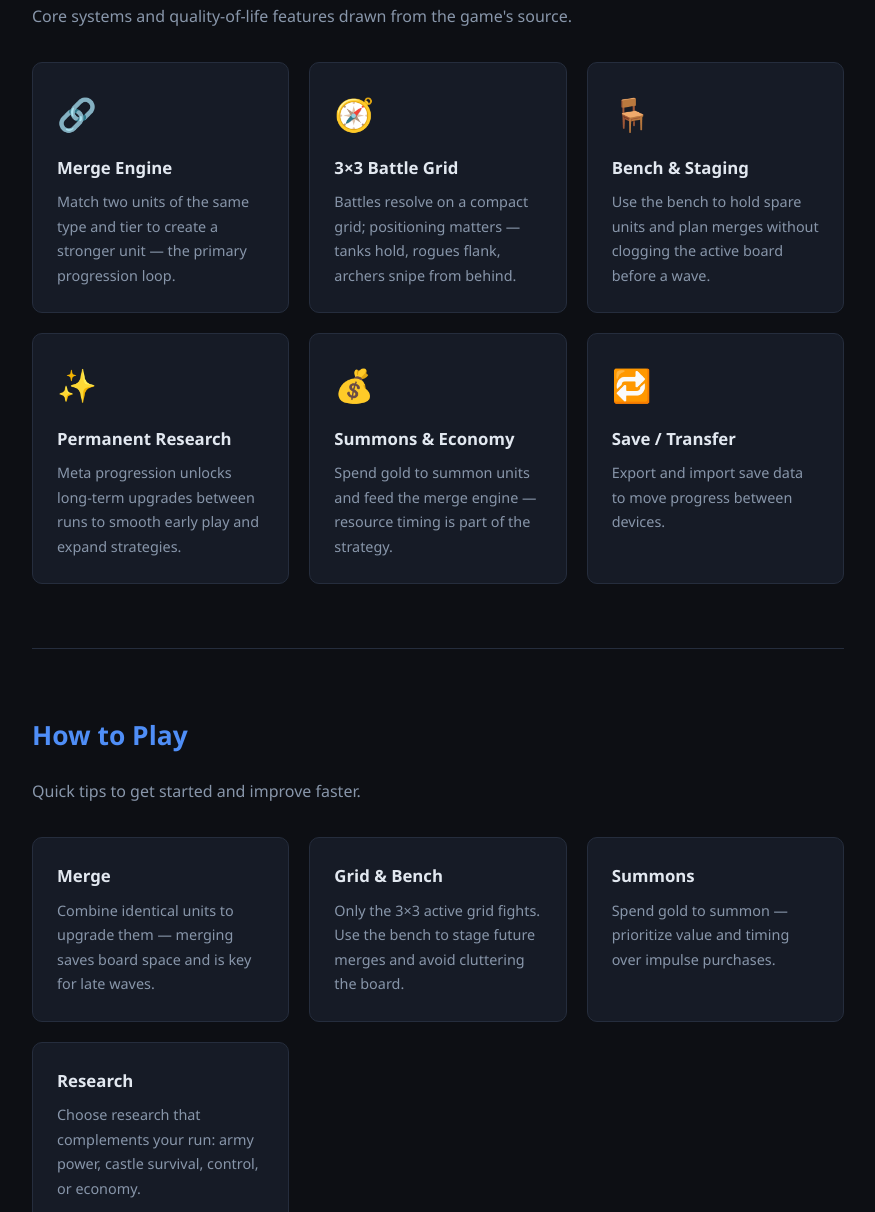
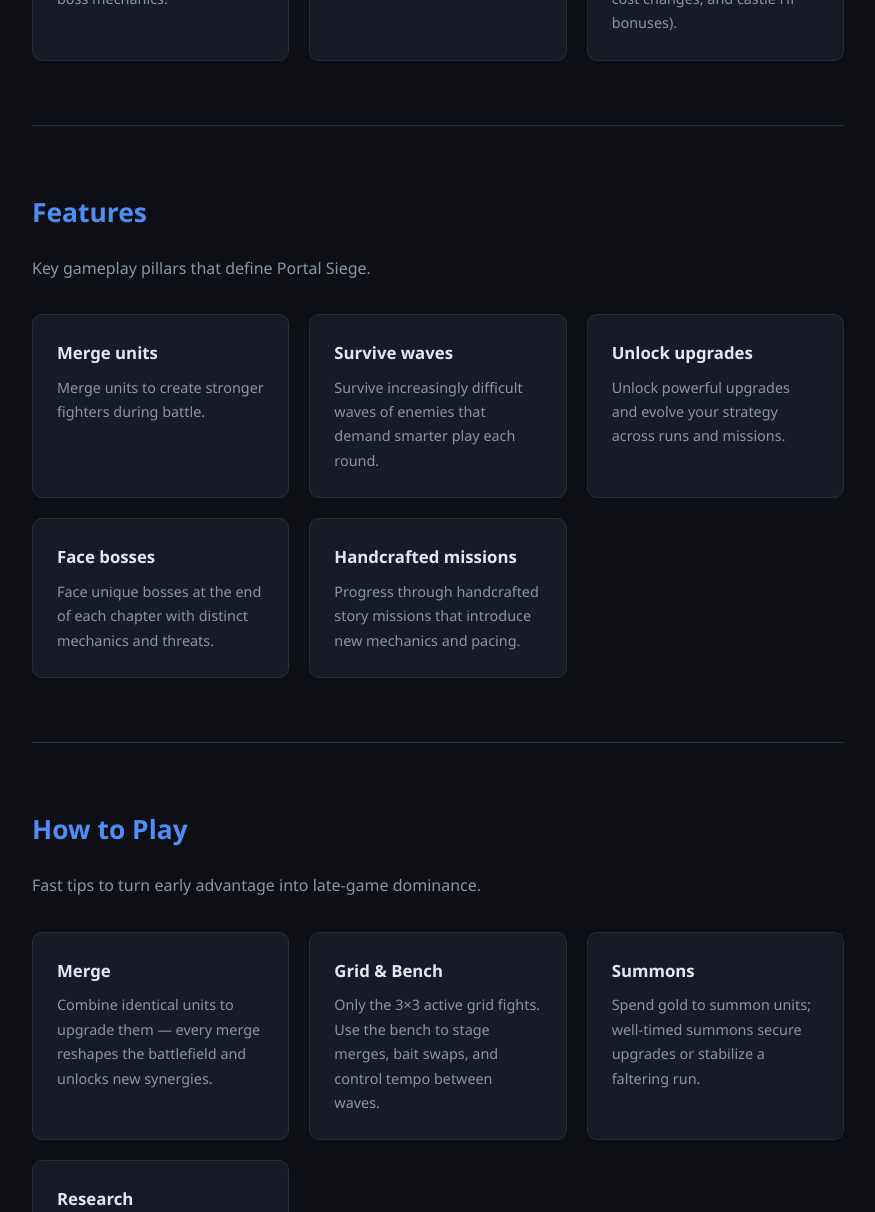
Before and after one commit to pedro7161/portal-siege-website, a plain HTML site: page index.html in a window 1280 px wide. Shown: the part 1588-2800 px from the top of the page, without its empty margins (202-1077 px from the left). Drawn offline with Linux system fonts and the light colour scheme.

Commit message:
Website: refine copy — headline, features, progression, status

```diff
--- a/index.html
+++ b/index.html
@@ -221,10 +221,8 @@
   <!-- Hero -->
   <header>
     <div class="container">
-      <h1>Portal Siege</h1>
-      <p>Portal Siege (formerly "MergeAutobattler") is a mobile-first autobattler where you merge units,
-        build an army, and survive escalating waves of enemies. The game is built with Angular and Pixi.js
-        and is available as a web build and an Android app (packaged with Capacitor).</p>
+      <h1>Merge, upgrade, and command your army to survive relentless waves of enemies.</h1>
+      <p>Portal Siege is a fast-paced autobattler where every decision matters. Merge units, build your strategy, and adapt in real time to survive increasingly difficult waves and powerful bosses.</p>
     </div>
   </header>
 
@@ -246,14 +244,13 @@
       <section id="overview">
         <h2>Game Overview</h2>
         <p>
-          Portal Siege is a mobile strategy game that combines the addictive loop of merge mechanics
-          with the intensity of wave-based combat. Collect and merge units to evolve a powerful army,
-          then deploy them against relentless enemy waves that escalate with every round.
+          Portal Siege throws you into tense, tactical clashes where clever merges and sharp positioning
+          turn small squads into dominant forces. Each wave forces real choices — hold the line,
+          gamble on a summon, or bank merges for a powerful upgrade.
         </p>
         <p style="margin-top:1rem;">
-          Careful positioning, timely upgrades, and smart merging decisions are the keys to
-          defeating increasingly dangerous bosses and pushing deeper into enemy territory.
-          How far can you go?
+          The loop is simple to learn but rich to master: summon, merge, and adapt. Waves escalate,
+          bosses arrive with brutal mechanics, and the best players find repeatable strategies that scale.
         </p>
       </section>
 
@@ -280,63 +277,63 @@
       <!-- Features -->
       <section id="features">
         <h2>Features</h2>
-        <p>Core systems and quality-of-life features drawn from the game's source.</p>
+        <p>Key gameplay pillars that define Portal Siege.</p>
 
         <div class="features-grid">
           <div class="feature-card">
-            <span class="icon">🔗</span>
-            <h3>Merge Engine</h3>
-            <p>Match two units of the same type and tier to create a stronger unit — the primary progression loop.</p>
+            <h3>Merge units</h3>
+            <p>Merge units to create stronger fighters during battle.</p>
           </div>
           <div class="feature-card">
-            <span class="icon">🧭</span>
-            <h3>3×3 Battle Grid</h3>
-            <p>Battles resolve on a compact grid; positioning matters — tanks hold, rogues flank, archers snipe from behind.</p>
+            <h3>Survive waves</h3>
+            <p>Survive increasingly difficult waves of enemies that demand smarter play each round.</p>
           </div>
           <div class="feature-card">
-            <span class="icon">🪑</span>
-            <h3>Bench & Staging</h3>
-            <p>Use the bench to hold spare units and plan merges without clogging the active board before a wave.</p>
+            <h3>Unlock upgrades</h3>
+            <p>Unlock powerful upgrades and evolve your strategy across runs and missions.</p>
           </div>
           <div class="feature-card">
-            <span class="icon">✨</span>
-            <h3>Permanent Research</h3>
-            <p>Meta progression unlocks long-term upgrades between runs to smooth early play and expand strategies.</p>
+            <h3>Face bosses</h3>
+            <p>Face unique bosses at the end of each chapter with distinct mechanics and threats.</p>
           </div>
           <div class="feature-card">
-            <span class="icon">💰</span>
-            <h3>Summons & Economy</h3>
-            <p>Spend gold to summon units and feed the merge engine — resource timing is part of the strategy.</p>
-          </div>
-          <div class="feature-card">
-            <span class="icon">🔁</span>
-            <h3>Save / Transfer</h3>
-            <p>Export and import save data to move progress between devices.</p>
+            <h3>Handcrafted missions</h3>
+            <p>Progress through handcrafted story missions that introduce new mechanics and pacing.</p>
           </div>
         </div>
       </section>
 
       <section id="how-to-play">
         <h2>How to Play</h2>
-        <p>Quick tips to get started and improve faster.</p>
+        <p>Fast tips to turn early advantage into late-game dominance.</p>
         <div class="features-grid">
           <div class="feature-card">
             <h3>Merge</h3>
-            <p>Combine identical units to upgrade them — merging saves board space and is key for late waves.</p>
+            <p>Combine identical units to upgrade them — every merge reshapes the battlefield and unlocks new synergies.</p>
           </div>
           <div class="feature-card">
             <h3>Grid & Bench</h3>
-            <p>Only the 3×3 active grid fights. Use the bench to stage future merges and avoid cluttering the board.</p>
+            <p>Only the 3×3 active grid fights. Use the bench to stage merges, bait swaps, and control tempo between waves.</p>
           </div>
           <div class="feature-card">
             <h3>Summons</h3>
-            <p>Spend gold to summon — prioritize value and timing over impulse purchases.</p>
+            <p>Spend gold to summon units; well-timed summons secure upgrades or stabilize a faltering run.</p>
           </div>
           <div class="feature-card">
             <h3>Research</h3>
-            <p>Choose research that complements your run: army power, castle survival, control, or economy.</p>
+            <p>Pick run research to amplify your strategy — ramp up damage, fortify the castle, or skew enemy behavior.</p>
           </div>
         </div>
+      </section>
+
+      <section id="progression">
+        <h2>Progression</h2>
+        <p>Progress through story-based missions with carefully designed enemy waves. Each chapter introduces new challenges and ends with a powerful boss encounter.</p>
+      </section>
+
+      <section id="status">
+        <h2>Status</h2>
+        <p>Portal Siege is currently in development and will be available soon on Google Play.</p>
       </section>
 
       <section id="get">
```
